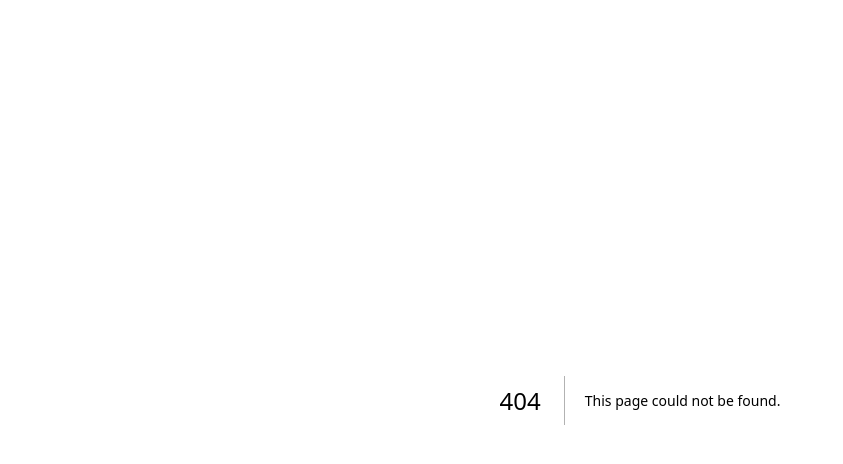
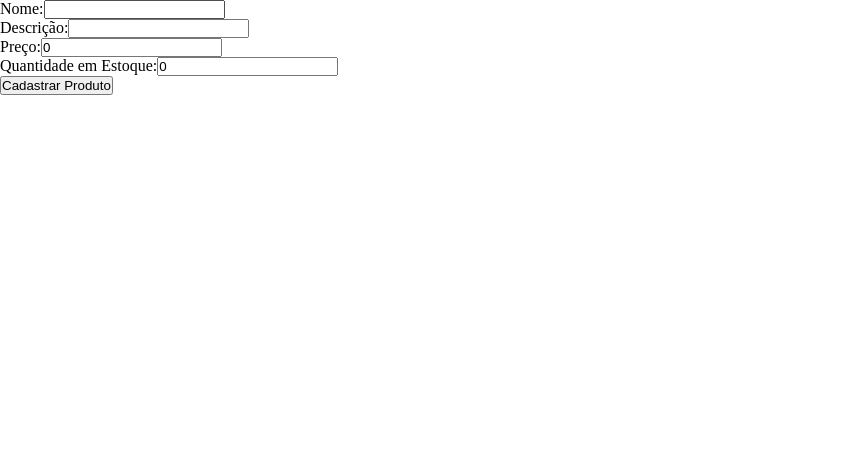
Before and after one commit to leonardobezrr/easytrade-frontend, a Next.js app: page /cadastrarproduto in a window 1280 px wide. Before the commit this address had no page. Shown: the top 464 px of the page, without its empty margins (0-843 px from the left). Built offline with nearby package versions, Linux system fonts and the light colour scheme.

Commit message:
feat: persistência de dados

```diff
--- /dev/null
+++ b/src/pages/cadastrarproduto/index.js
@@ -0,0 +1,83 @@
+import React, { useState } from 'react';
+
+export default function CadastrarProduto() {
+
+    const initialState = {
+        nome: '',
+        descricao: '',
+        preco: 0,
+        qtd_estoque: 0,
+    };
+
+    const [formData, setFormData] = useState(initialState);
+
+    const handleChange = (e) => {
+        const { name, value } = e.target;
+        setFormData((prevData) => ({
+            ...prevData,
+            [name]: value,
+        }));
+    };
+
+    const handleSubmit = async (e) => {
+        e.preventDefault();
+
+        console.log('Dados a serem enviados:', formData);
+
+        const url = 'https://easytrade-backend-p5k1.onrender.com/produtos/criar';
+
+        try {
+            let userData = await localStorage.getItem('user')
+            let userDataObj = JSON.parse(userData)
+            const response = await fetch(url, {
+                method: 'POST',
+                headers: {
+                    'Content-Type': 'application/json',
+                },
+                body: JSON.stringify({
+                    ...formData,
+                    preco: parseFloat(formData.preco),
+                    qtd_estoque: parseInt(formData.qtd_estoque),
+                    id_usuario: parseInt(userDataObj.id),
+                }),
+            });
+
+            if (response.ok) {
+                console.log('Produto cadastrado');
+                setFormData(initialState);
+            } else {
+                console.log('Falha ao cadastrar produto');
+            }
+        } catch (error) {
+            console.error('Erro ao enviar a solicitação:', error);
+        }
+    };
+
+    return (
+        <div>
+            <form onSubmit={handleSubmit}>
+                <label>
+                    Nome:
+                    <input type="text" name="nome" value={formData.nome} onChange={handleChange} />
+                </label>
+                <br />
+                <label>
+                    Descrição:
+                    <input type="text" name="descricao" value={formData.descricao} onChange={handleChange} />
+                </label>
+                <br />
+                <label>
+                    Preço:
+                    <input type="number" name="preco" value={formData.preco} onChange={handleChange} />
+                </label>
+                <br />
+                <label>
+                    Quantidade em Estoque:
+                    <input type="number" name="qtd_estoque" value={formData.qtd_estoque} onChange={handleChange} />
+                </label>
+                <br />
+                <button type="submit">Cadastrar Produto</button>
+            </form>
+        </div>
+    );
+}
--- a/src/pages/login/Index.js
+++ b/src/pages/login/Index.js
@@ -12,6 +12,10 @@ export default function Login() {
         try {
             const userData = await login(email, senha);
             console.log('Login bem-sucedido. Usuário', userData);
+            localStorage.setItem('user', JSON.stringify(
+                userData,
+            ))
+            localStorage.setItem('authenticated', "estaAutenticado")
         } catch (error) {
             console.error('Erro ao fazer login', error);
         }
```
Also changed, not shown: src/pages/cadastrarvenda/index.js (added, +9 -0 lines), src/pages/home/index.js (+32 -23 lines).
